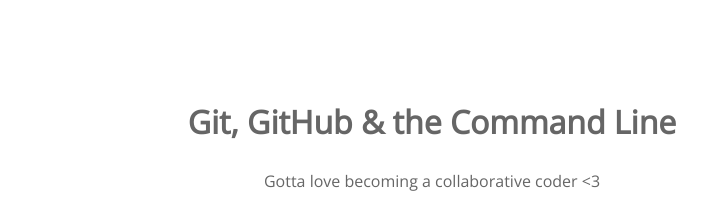
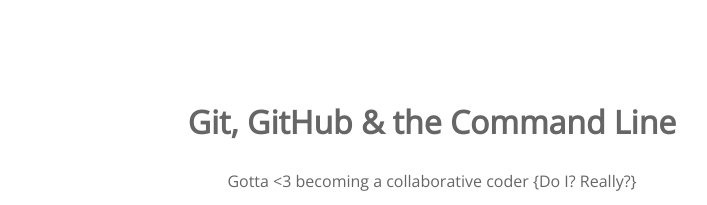
Before and after one commit to seibelsays/105-project, a plain HTML site: page index.html in a window 1280 px wide. Shown: the top 205 px of the page, without its empty margins (208-915 px from the left). Drawn offline with nearby package versions, Linux system fonts and the light colour scheme.

Commit message:
updated text

```diff
--- a/index.html
+++ b/index.html
@@ -9,7 +9,7 @@
 <body>
 	<section>
 		<h1>Git, GitHub & the Command Line</h1>
-		<p>Gotta love becoming a collaborative coder <3</p>
+		<p>Gotta <3 becoming a collaborative coder {Do I? Really?}</p>
 		<img src="img/happy-blue-robot.png">
 	</section>
 </body>
```
